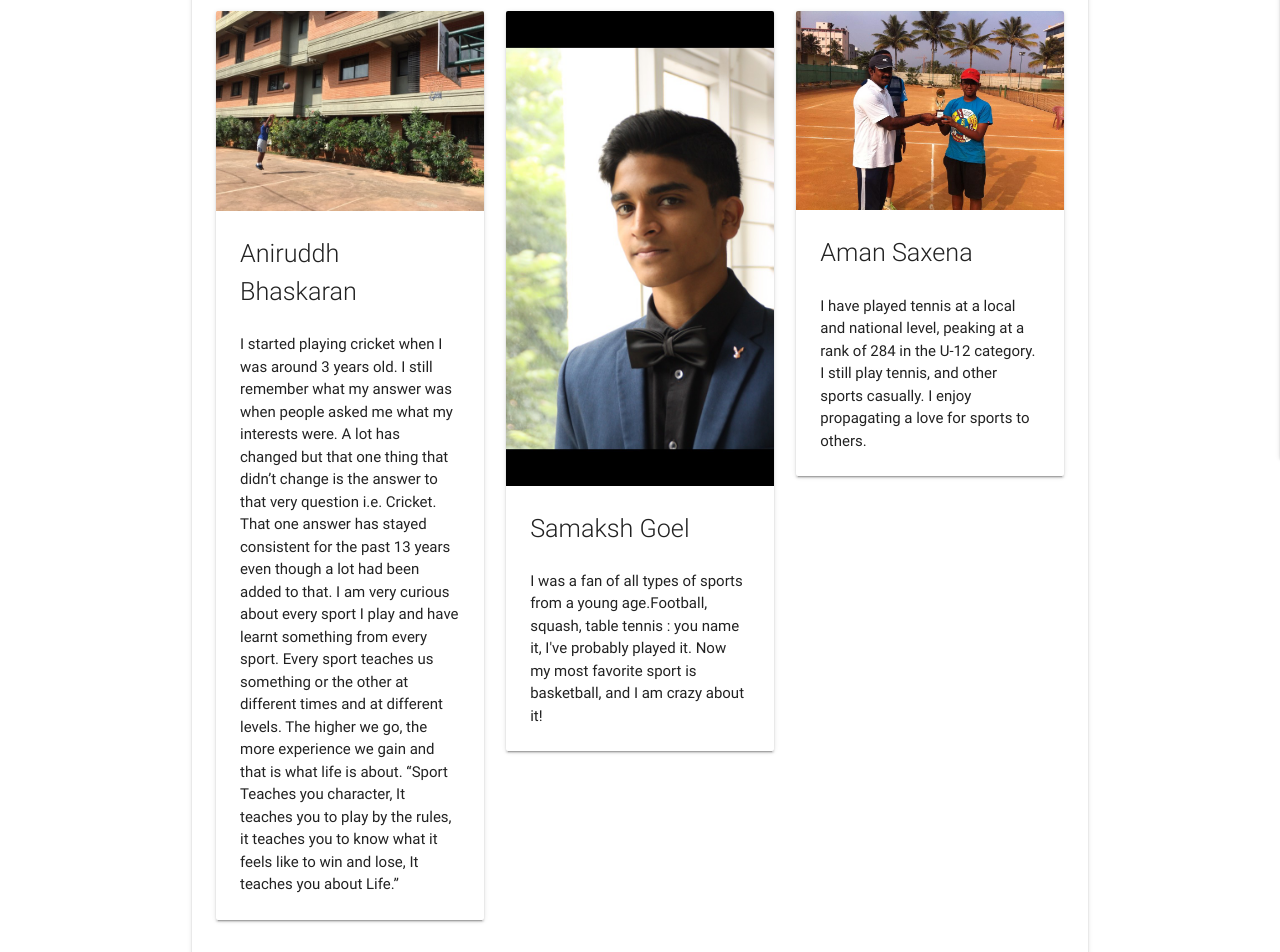
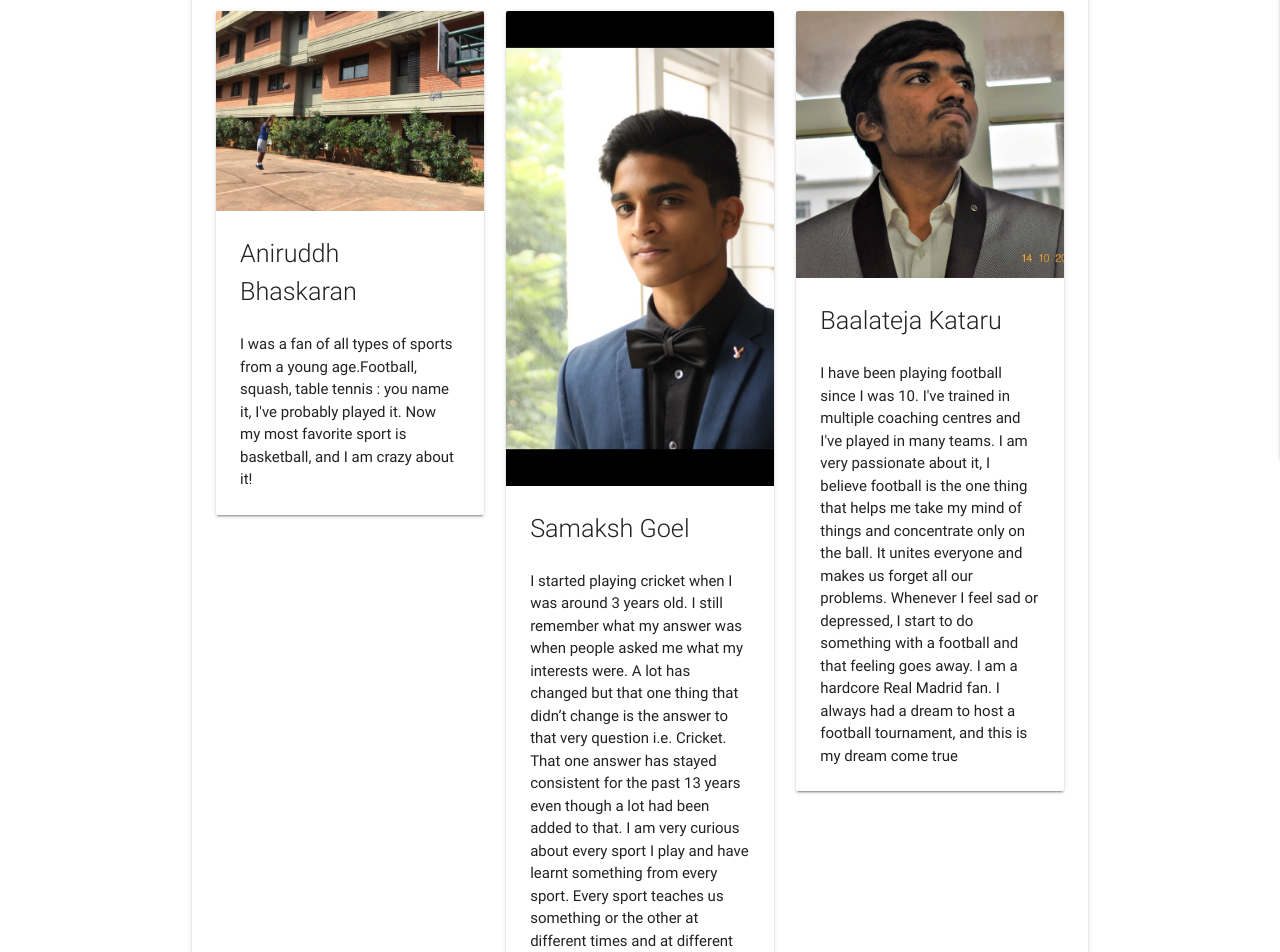
Before and after one commit to bkataru/sports-for-change, a plain HTML site: page aboutus.html in a window 1280 px wide. Shown: the part 402-1354 px from the top of the page. Drawn offline with nearby package versions, Linux system fonts and the light colour scheme; a web font is replaced by a local one.

Commit message:
Fixed about us again

```diff
--- a/aboutus.html
+++ b/aboutus.html
@@ -78,10 +78,8 @@
                                 <div class="card-content">
                                     <p class="flow-text">Aniruddh Bhaskaran</p>
                                     <br>
-                                    <p>I started playing cricket when I was around 3 years old. I still remember what my answer was when people asked me what my interests were. A lot has changed but that one thing that didn’t change is the answer to that
-                                        very question i.e. Cricket. That one answer has stayed consistent for the past 13 years even though a lot had been added to that. I am very curious about every sport I play and have learnt something from every sport.
-                                        Every sport teaches us something or the other at different times and at different levels. The higher we go, the more experience we gain and that is what life is about. “Sport Teaches you character, It teaches you
-                                        to play by the rules, it teaches you to know what it feels like to win and lose, It teaches you about Life.”</p>
+                                    <p> I was a fan of all types of sports from a young age.Football, squash, table tennis : you name it, I've probably played it. Now my most favorite sport is basketball, and I am crazy about it!
+                                    </p>
                                 </div>
                             </div>
                         </div>
@@ -98,13 +96,33 @@
 
                                 <p class="flow-text">Samaksh Goel</p>
                                 <br>
-                                <p>I was a fan of all types of sports from a young age.Football, squash, table tennis : you name it, I've probably played it. Now my most favorite sport is basketball, and I am crazy about it! </p>
+                                <p>I started playing cricket when I was around 3 years old. I still remember what my answer was when people asked me what my interests were. A lot has changed but that one thing that didn’t change is the answer to that very
+                                    question i.e. Cricket. That one answer has stayed consistent for the past 13 years even though a lot had been added to that. I am very curious about every sport I play and have learnt something from every sport. Every
+                                    sport teaches us something or the other at different times and at different levels. The higher we go, the more experience we gain and that is what life is about. “Sport Teaches you character, It teaches you to play
+                                    by the rules, it teaches you to know what it feels like to win and lose, It teaches you about Life.”</p>
                             </div>
 
                         </div>
                     </div>
 
 
+                    <div class="col s4">
+                        <div class="card">
+                            <div class="card-image">
+                                <img src="./static/images/teamimages/bk.jpg">
+                            </div>
+                            <div class="card-content">
+                                <p class="flow-text">Baalateja Kataru</p>
+                                <br>
+                                <p>I have been playing football since I was 10. I've trained in multiple coaching centres and I've played in many teams. I am very passionate about it, I believe football is the one thing that helps me take my mind of things
+                                    and concentrate only on the ball. It unites everyone and makes us forget all our problems. Whenever I feel sad or depressed, I start to do something with a football and that feeling goes away. I am a hardcore Real Madrid
+                                    fan. I always had a dream to host a football tournament, and this is my dream come true </p>
+                            </div>
+                        </div>
+                    </div>
+                </div>
+
+                <div class="row">
                     <div class="col s4">
                         <div class="card">
                             <div class="card-image">
@@ -117,9 +135,6 @@
                             </div>
                         </div>
                     </div>
-                </div>
-
-                <div class="row">
                     <div class="col s4">
                         <div class="card">
                             <div class="card-image">
@@ -148,6 +163,8 @@
                             </div>
                         </div>
                     </div>
+                </div>
+                <div class="row">
                     <div class="col s4">
                         <div class="card">
                             <div class="card-image">
```
